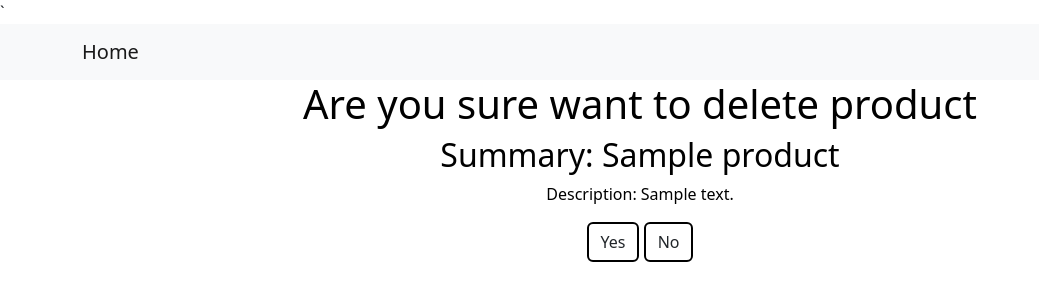
After one commit to Bandeguras/exam-8, a Django app: page /product/1/delete/ in a window 1280 px wide. The commit adds this page. Shown: the top 301 px of the page, without its empty margins (0-1039 px from the left). Run offline with Django 4.2, Linux system fonts and the light colour scheme; tables that the repository leaves empty hold one stand-in row (values such as "Sample post").

Commit message:
create method for delete and update product

```diff
--- a/source/webapp/models.py
+++ b/source/webapp/models.py
@@ -1,6 +1,8 @@
 from django.contrib.auth import get_user_model
 from django.db import models
 from django.core.validators import MinValueValidator, MaxValueValidator
+from django.urls import reverse
+
 CATEGORY_CHOICES = [('electronics', 'Электроника'), ('clothes', 'Одежда'), ('food', 'Еда')]
 # Create your models here.
 
@@ -11,7 +13,8 @@ class Product(models.Model):
     description = models.TextField(max_length=3000, verbose_name="Описание", null=True, blank=True)
     avatar = models.ImageField(blank=True, null=True, upload_to='product_avatar', verbose_name="Аватар")
 
-
+    def get_absolute_url(self):
+        return reverse('webapp:product', kwargs={'pk': self.pk})
 class Review(models.Model):
     author = models.ForeignKey(get_user_model(), on_delete=models.CASCADE, default=1, related_name='reviews', verbose_name='Автор')
     product = models.ForeignKey('webapp.Product', on_delete=models.CASCADE, related_name='reviews', verbose_name='Продукт')
--- /dev/null
+++ b/source/webapp/templates/product/product_delete.html
@@ -0,0 +1,14 @@
+{% extends "base.html" %}
+{% block title %}Delete Product{% endblock %}
+
+
+{% block content %}
+    <form method="POST" action="" class="text-center" style="color: black">
+        <h1>Are you sure want to delete product </h1>
+        <h2>Summary: {{ product.name }}</h2>
+        <p>Description: {{ product.description }}</p>
+        {% csrf_token %}
+        <input class="btn" style="border:solid 2px black" type="submit" value="Yes" >
+        <a style="border:solid 2px black" href="{% url "webapp:product" product.pk %}" class="btn rounded text-decoration-none link-dark">No</a>
+    </form>
+{% endblock %}
--- a/source/webapp/templates/product/product_view.html
+++ b/source/webapp/templates/product/product_view.html
@@ -19,8 +19,8 @@
                      <div class="d-flex">
                          <h1>Название: {{ product.name }}</h1>
                          <div class="ms-auto">
-{#                         <a href="{% url 'accounts:user_update_profile' %}" class= "btn btn-primary "><i class="bi bi-pencil mx-2" style="font-size:25px"></i></a>#}
-{#                         <a href="{% url 'accounts:user_change_password' %}" class= "btn btn-primary "><i class="bi bi-shield-fill-check mx-2" style="font-size:25px"></i></a>#}
+                         <a href="{% url 'webapp:product_update' product.pk %}" class= "btn btn-primary "><i class="bi bi-pencil mx-2" style="font-size:25px"></i></a>
+                         <a href="{% url 'webapp:product_delete' product.pk %}" class= "btn btn-primary "><i class="bi bi-trash" style="font-size:25px"></i></a>
                          </div>
                      </div>
                     <p class="card-text">Категория: {{ product.get_category_display }}</p>
--- a/source/webapp/urls.py
+++ b/source/webapp/urls.py
@@ -1,5 +1,5 @@
 from django.urls import path
-from webapp.views import ProductIndexViews, ProductView, ProductCreateView
+from webapp.views import ProductIndexViews, ProductView, ProductCreateView, ProductUpdateView, ProductDeleteView
 
 
 app_name = 'webapp'
@@ -8,4 +8,7 @@ urlpatterns = [
     path('', ProductIndexViews.as_view(), name='product_index'),
     path('product/<int:pk>/', ProductView.as_view(), name='product'),
     path('product/create/', ProductCreateView.as_view(), name='product_create'),
+    path('product/<int:pk>/update/', ProductUpdateView.as_view(), name='product_update'),
+    path('product/<int:pk>/delete/', ProductDeleteView.as_view(), name='product_delete'),
+
 ]
--- a/source/webapp/views/product_views.py
+++ b/source/webapp/views/product_views.py
@@ -1,4 +1,3 @@
-
 from django.urls import reverse_lazy
 from django.shortcuts import render, get_object_or_404, redirect, reverse
 from webapp.models import Product
@@ -25,37 +24,13 @@ class ProductCreateView(CreateView):
     success_url = reverse_lazy('webapp:product_index')
 
 
-# class ArticleUpdateView(PermissionRequiredMixin, UpdateView):
-#     template_name = "article/article_update.html"
-#     form_class = ArticleForm
-#     model = Article
-#     context_object_name = 'article'
-#     permission_required = 'webapp.change_article'
-#
-#     def has_permission(self):
-#         return super().has_permission() or self.get_object().author == self.request.user
-#
-#     # def has_permission(self):
-#     #     project = get_object_or_404(Project, pk=self.kwargs.get('pk'))
-#     #     return super().has_permission() and self.request.user in project.user.all()
-#
-#
-# class ArticleDeleteView(PermissionRequiredMixin, DeleteView):
-#     template_name = 'article/article_delete.html'
-#     model = Article
-#     context_object_name = 'article'
-#     success_url = reverse_lazy('index')
-#     form_class = ArticleDeleteForm
-#     permission_required = 'webapp.delete_article'
-#
-#     def has_permission(self):
-#         return super().has_permission() or self.get_object().author == self.request.user
-#
-#     def post(self, request, *args, **kwargs):
-#         self.object = self.get_object()
-#         form = self.form_class(instance=self.object, data=request.POST)
-#         if form.is_valid():
-#             return self.form_valid(form)
-#         else:
-#             return self.form_invalid(form)
-#
+class ProductUpdateView(UpdateView):
+    template_name = 'product/product_update.html'
+    model = Product
+    form_class = ProductForm
+
+
+class ProductDeleteView(DeleteView):
+    template_name = 'product/product_delete.html'
+    model = Product
+    success_url = reverse_lazy('webapp:product_index')
```
Also changed, not shown: source/webapp/templates/product/product_update.html (added, +7 -0 lines).
